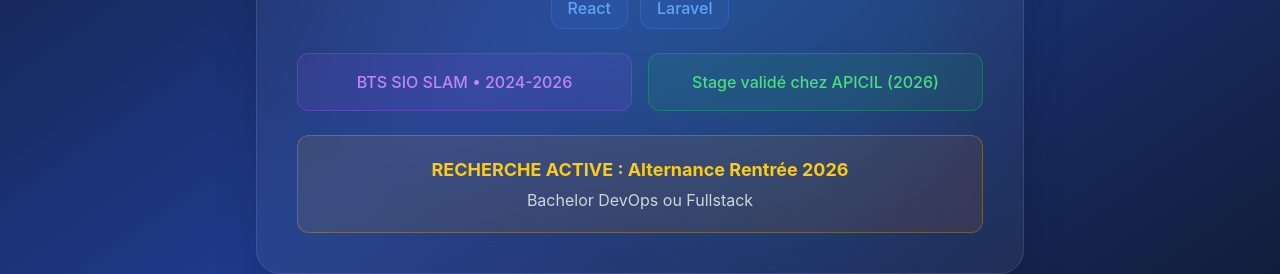
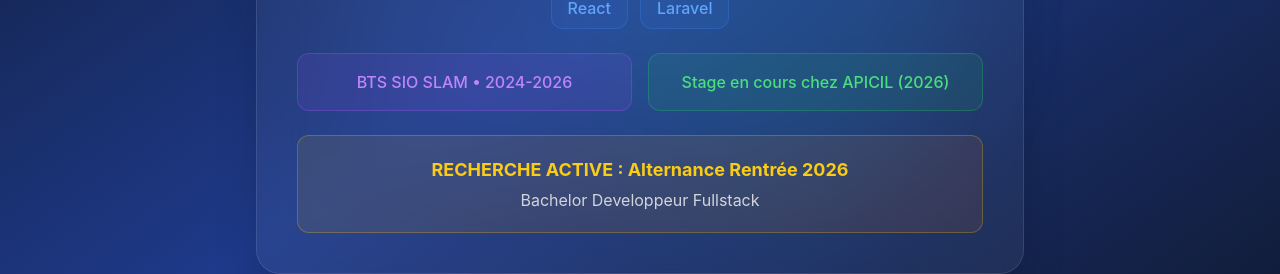
Before and after one commit to rf69100/mon-portfolio, a React (Create React App) app: page / in a window 1280 px wide. Shown: the part 464-738 px from the top of the page. Built offline with nearby package versions, Linux system fonts and the light colour scheme.

Commit message:
version améliorer plus clair

```diff
--- a/src/content.js
+++ b/src/content.js
@@ -22,9 +22,9 @@ export const hero = {
   intro: "Développeur web passionné par la création d'applications modernes et performantes. Expérience concrète en React, Laravel et gestion de projets fullstack.",
   techs: "React • Laravel",
   formation: "BTS SIO SLAM • 2024-2026",
-  context: "Stage validé chez APICIL (2026)",
+  context: "Stage en cours chez APICIL (2026)",
   searchStatus: "RECHERCHE ACTIVE : Alternance Rentrée 2026",
-  searchDetails: "Bachelor DevOps ou Fullstack"
+  searchDetails: "Bachelor Developpeur Fullstack"
 };
 
 /**
@@ -47,7 +47,7 @@ export const parcours = [
     date: "2024 - 2026",
     school: "Lycée Les Chassagnes",
     description: "Développement d'applications web, gestion de bases de données, cybersécurité et réseaux.",
-    progress: 75
+    progress: 80
   },
   {
     number: 3,
@@ -65,7 +65,7 @@ export const parcours = [
     date: "Janvier - Février 2026",
     school: "APICIL",
     description: "Développement web en environnement professionnel : conception d'interfaces, intégration backend et travail en équipe.",
-    progress: 0
+    progress: 60
   },
   {
     number: 5,
@@ -83,7 +83,7 @@ export const parcours = [
  */
 export const contact = {
   mission: {
-    title: "Alternance Développeur Web/DevOps",
+    title: "Alternance Développeur Fullstack",
     dates: "Rentrée 2026 (rythme entreprise/école)"
   },
   availability: {
```
